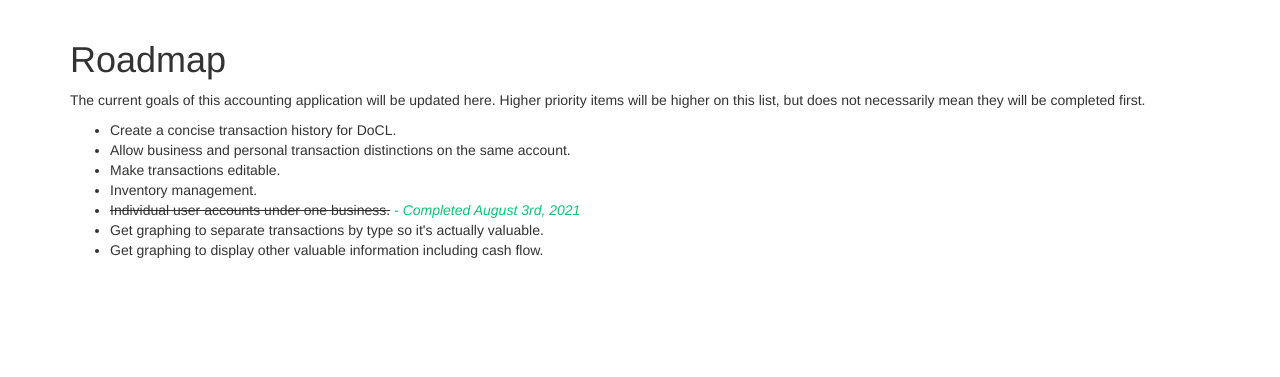
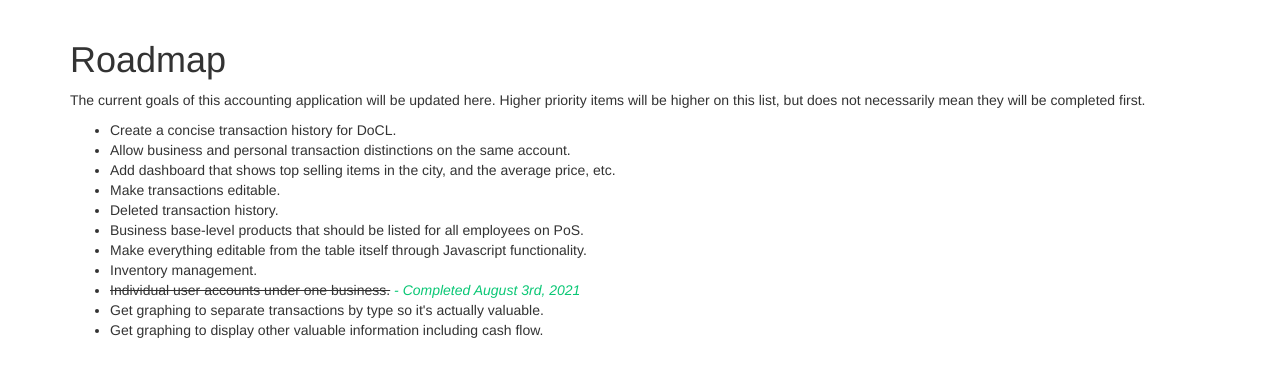
Before and after one commit to Evantually/cash-and-associates, a Flask app: page /roadmap in a window 1280 px wide. Shown: the part 52-429 px from the top of the page. Run offline with Flask 2, Linux system fonts and the light colour scheme; some libraries are stand-ins or nearby versions.

Commit message:
manager view and equity changes

```diff
--- a/app/main/forms.py
+++ b/app/main/forms.py
@@ -36,7 +36,7 @@ class AddProductForm(FlaskForm):
     submit = SubmitField(_l('Submit'))
 
 class AddTransactionForm(FlaskForm):
-    transaction_type = SelectField(_l('Transaction Type'), choices=[('Expense','Expense'), ('Revenue','Revenue'), ('Equity', 'Equity')])
+    transaction_type = SelectField(_l('Transaction Type'), choices=[('Expense','Expense'), ('Revenue','Revenue')])
     name = StringField('Transaction Name')
     product = SelectField('Product')
     price = IntegerField(_l('Price'), validators=[DataRequired()])
--- a/app/main/routes.py
+++ b/app/main/routes.py
@@ -25,16 +25,21 @@ def before_request():
 @bp.route('/index', methods=['GET', 'POST'])
 @login_required
 def index():
-    transactions = Transaction.query.filter_by(user_id=current_user.id).order_by(Transaction.timestamp.desc()).all()
-    revenue = Transaction.query.filter_by(user_id=current_user.id).filter_by(transaction_type='Revenue').order_by(Transaction.timestamp.desc()).all()
+    if current_user.access_level in ('manager'):
+        subquery = [u.id for u in User.query.filter(User.company == current_user.company).all()]
+        transactions = Transaction.query.filter(Transaction.user_id.in_(subquery)).order_by(Transaction.timestamp.desc()).all()
+        revenue = Transaction.query.filter(Transaction.user_id.in_(subquery)).filter_by(transaction_type='Revenue').order_by(Transaction.timestamp.desc()).all()
+        expenses = Transaction.query.filter(Transaction.user_id.in_(subquery)).filter_by(transaction_type='Expense').order_by(Transaction.timestamp.desc()).all()
+    else:
+        transactions = Transaction.query.filter_by(user_id=current_user.id).order_by(Transaction.timestamp.desc()).all()
+        revenue = Transaction.query.filter_by(user_id=current_user.id).filter_by(transaction_type='Revenue').order_by(Transaction.timestamp.desc()).all()
+        expenses = Transaction.query.filter_by(user_id=current_user.id).filter_by(transaction_type='Expense').order_by(Transaction.timestamp.desc()).all()
     revenue_info = organize_data_by_date(revenue)
-    expenses = Transaction.query.filter_by(user_id=current_user.id).filter_by(transaction_type='Expense').order_by(Transaction.timestamp.desc()).all()
     expense_info = organize_data_by_date(expenses)
-    equity = Transaction.query.filter_by(user_id=current_user.id).filter_by(transaction_type='Equity').order_by(Transaction.timestamp.desc()).all()
-    equity_info = organize_data_by_date(equity)
+    balance = revenue_info['sum'] - expense_info['sum']
     return render_template('index.html', title=_('Home'), revenue=revenue, transactions=transactions,
                             revenue_info=revenue_info, expenses=expenses,
-                            expense_info=expense_info, equity=equity, equity_info=equity_info)
+                            expense_info=expense_info, balance=balance)
 
 
 @bp.route('/user/<username>')
--- a/app/static/styles/style.css
+++ b/app/static/styles/style.css
@@ -28,3 +28,7 @@
     color:#0ac775;
     font-style: italic;
 }
+
+.invisible-element {
+    display: none;
+}
--- a/app/templates/changelogs.html
+++ b/app/templates/changelogs.html
@@ -3,6 +3,12 @@
 
 {% block app_content %}
     <h1>Changelogs</h1>
+    <h3>August 4th, 2021</h3>
+    <ul>
+        <li>Removed Equity transactions to simplify recordkeeping.</li>
+        <li>Remaining cash balance will now be shown instead.</li>
+        <li>Business managers will be able to see transactions of all employees.</li>
+    </ul>
     <h3>August 3rd, 2021</h3>
     <ul>
         <li>Initial steps in managers being able to manage employees and associate revenue with them.</li>
--- a/app/templates/index.html
+++ b/app/templates/index.html
@@ -26,12 +26,10 @@
     </div>
     <div class="row">
         <div class="col-md-6">
-            <h3>Total equity events:</h3>
-            <h4 class="sales">{{ equity_info['total']|safe }}</h4>
         </div>
         <div class="col-md-6">
             <h3>Total equity ($):</h3>
-            <h4 class="{% if 0 >= 0 %} cash {% else %} debt {% endif %}">${{ equity_info['sum']|safe }}</h4>
+            <h4 class="{% if 0 >= 0 %} cash {% else %} debt {% endif %}">${{ balance }}</h4>
         </div>
     </div>
     <div id="graph1" class="graph">
--- a/app/templates/roadmap.html
+++ b/app/templates/roadmap.html
@@ -7,10 +7,15 @@
     <ul>
         <li>Create a concise transaction history for DoCL.</li>
         <li>Allow business and personal transaction distinctions on the same account.</li>
+        <li>Add dashboard that shows top selling items in the city, and the average price, etc.</li>
         <li>Make transactions editable.</li>
+        <li>Deleted transaction history.</li>
+        <li>Business base-level products that should be listed for all employees on PoS.</li>
+        <li>Make everything editable from the table itself through Javascript functionality.</li>
         <li>Inventory management.</li>
         <li><span class="completed">Individual user accounts under one business.</span><span class="date-complete"> - Completed August 3rd, 2021</span></li>
         <li>Get graphing to separate transactions by type so it's actually valuable.</li>
         <li>Get graphing to display other valuable information including cash flow.</li>
+        <li class="invisible-element">Track who is trying to view whose profiles.</li>
     </ul>
 {% endblock %}
```
Also changed, not shown: app/main/utils.py (+45 -39 lines), 11 other files.
